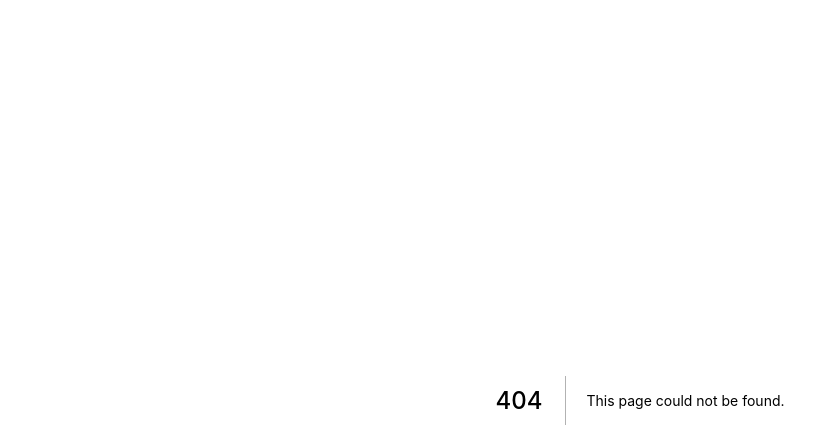
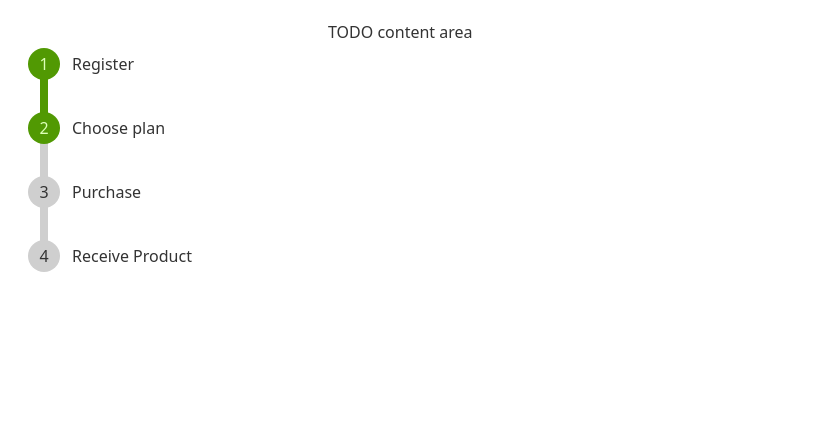
Before and after one commit to amadeus4dev-events/carbon-reduction-rewards, a Next.js app: page /itinerary/flight in a window 1280 px wide. Before the commit this address had no page. Shown: the top 448 px of the page, without its empty margins (0-819 px from the left). Built offline with nearby package versions, Linux system fonts and the light colour scheme.

Commit message:
Add basic flight page layout

```diff
--- a/src/pages/index.tsx
+++ b/src/pages/index.tsx
@@ -1,4 +1,5 @@
 import type { NextPage } from 'next'
+import Link from 'next/link'
 
 const Home: NextPage = () => {
   return (
@@ -8,7 +9,11 @@ const Home: NextPage = () => {
         <div className="max-w-md">
           <h1 className="mb-5 text-5xl font-bold">Carbon Reduction Rewards</h1>
           <p className="mb-5">Provident cupiditate voluptatem et in. Quaerat fugiat ut assumenda excepturi exercitationem quasi. In deleniti eaque aut repudiandae et a id nisi.</p>
-          <button className="btn btn-primary">Get Started</button>
+          <button className="btn btn-primary">
+            <Link href="itinerary/flight">
+              Get Started
+            </Link>
+          </button>
         </div>
       </div>
     </div>
--- /dev/null
+++ b/src/pages/itinerary/flight.tsx
@@ -0,0 +1,25 @@
+import type { NextPage } from 'next'
+
+const Flight: NextPage = () => {
+  return (
+    <div className="container mx-auto">
+      <div className="flex flex-row flex-wrap py-4">
+        <aside className="w-full sm:w-1/3 md:w-1/4 px-2">
+          <div className="sticky top-0 p-4 w-full">
+            <ul className="steps steps-vertical">
+              <li className="step step-primary">Register</li>
+              <li className="step step-primary">Choose plan</li>
+              <li className="step">Purchase</li>
+              <li className="step">Receive Product</li>
+            </ul>
+          </div>
+        </aside>
+        <main role="main" className="w-full sm:w-2/3 md:w-3/4 pt-1 px-2">
+          TODO content area
+        </main>
+      </div>
+    </div>
+  )
+}
+
+export default Flight
```
